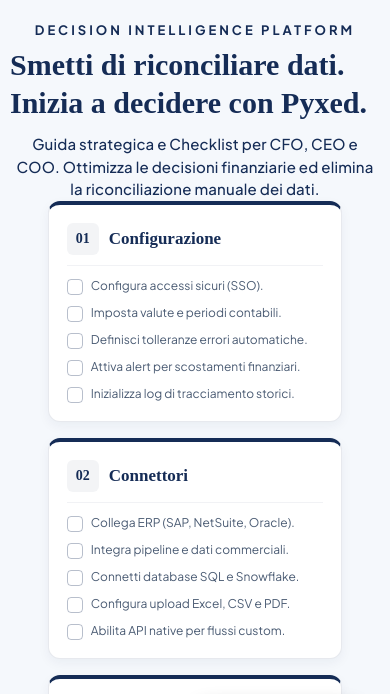
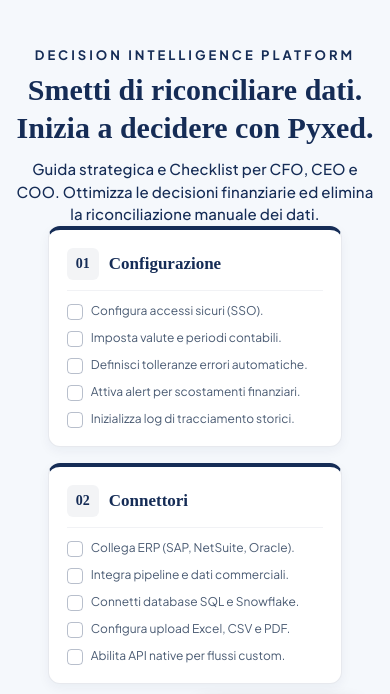
Before and after one commit to gabrielefontana45/PYXED_CHECKLIST, a website: page assets/pyxed_cheat_sheet.html in a window 390 px wide. Shown: the part 73-767 px from the top of the page. Drawn offline with Linux system fonts and the light colour scheme; a web font is replaced by a local one.

Commit message:
Fix h1 responsiveness and spacing on cheat sheet

```diff
--- a/assets/pyxed_cheat_sheet.html
+++ b/assets/pyxed_cheat_sheet.html
@@ -50,7 +50,7 @@
     /* HEADER */
     header {
       text-align: center;
-      margin-bottom: 10px;
+      margin-bottom: 35px;
       position: relative;
     }
 
@@ -90,7 +90,10 @@
       font-size: 38px;
       font-weight: 700;
       line-height: 1.25;
-      margin-bottom: 12px;
+      margin: 0 auto 12px;
+      max-width: 800px;
+      text-align: center;
+      text-wrap: balance;
       color: var(--navy-accent);
     }
 
```
Also changed, not shown: assets/pyxed_cheat_sheet.png.
